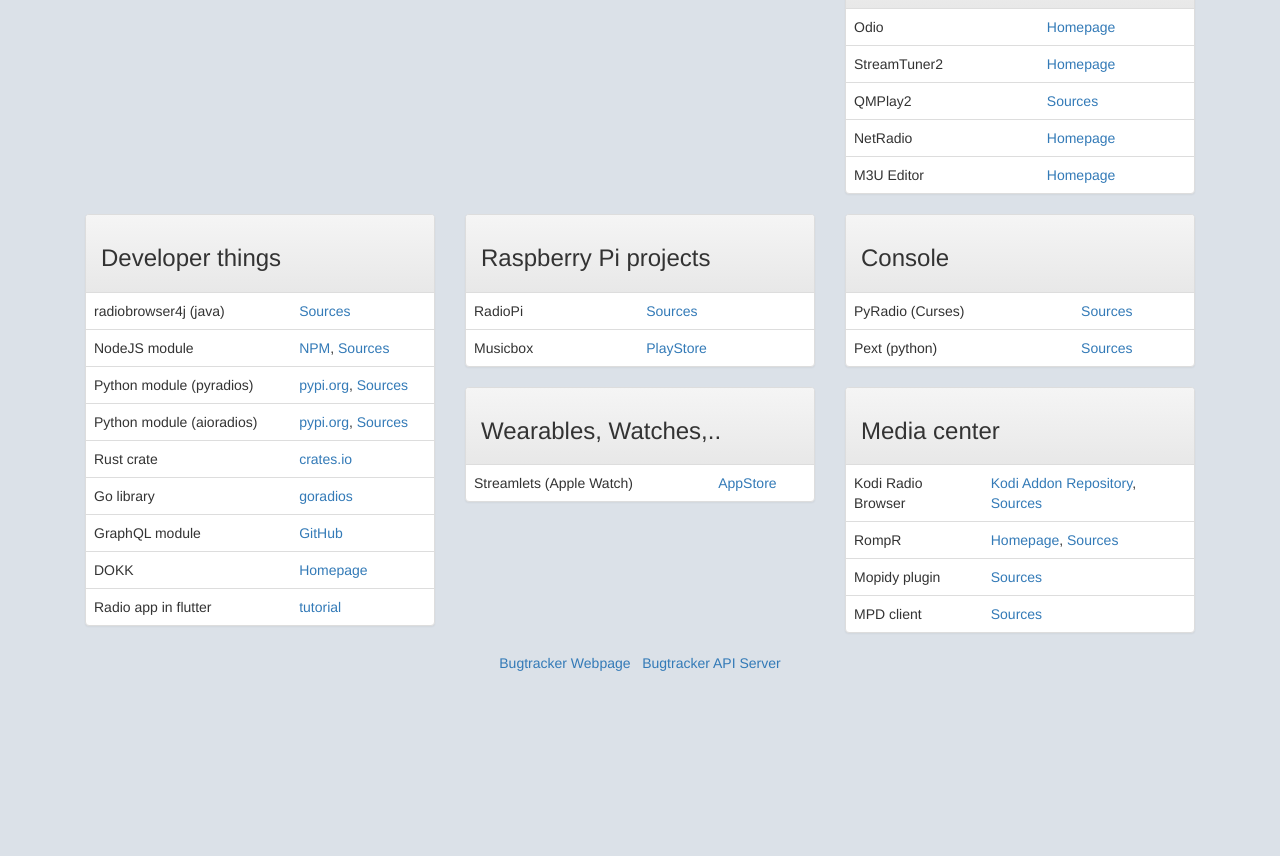
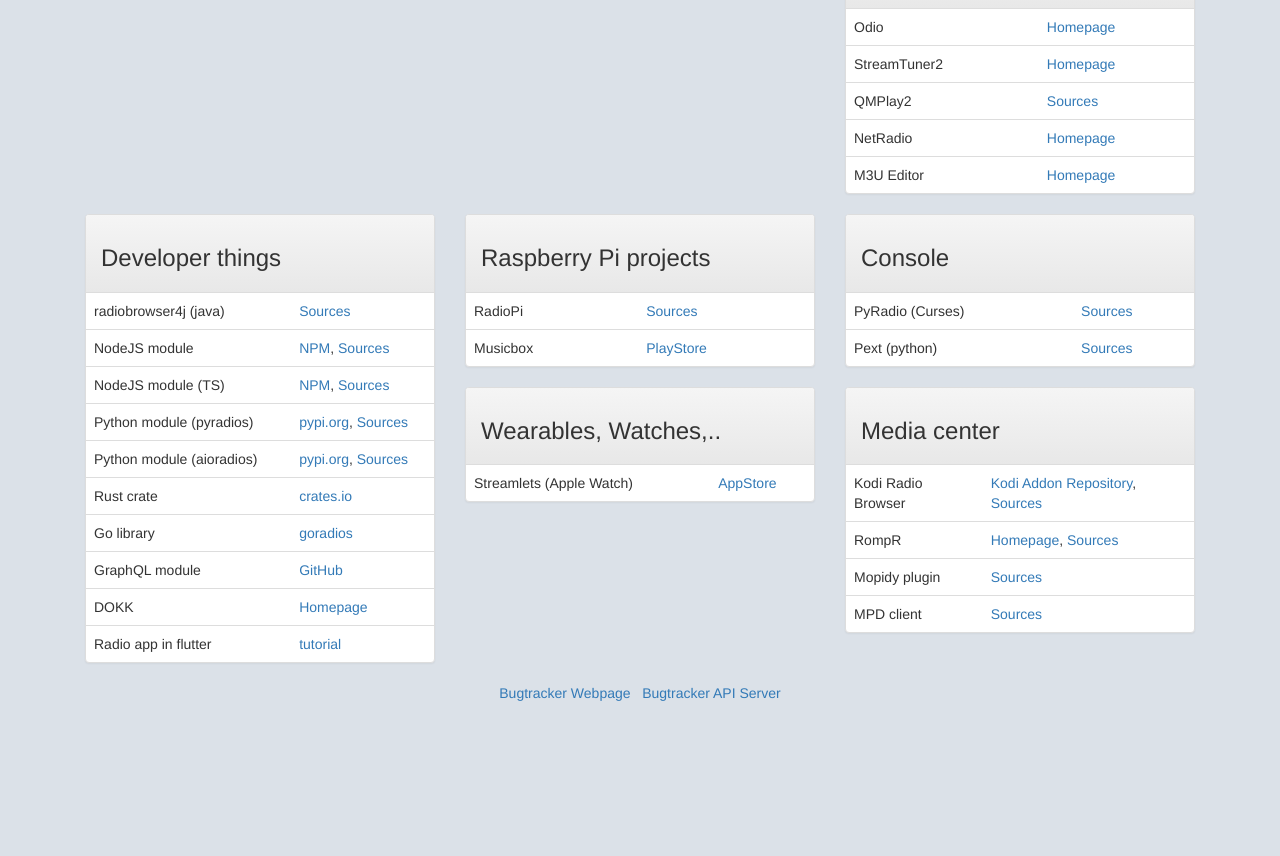
Before and after one commit to segler-alex/radiobrowser, a website: page index.html at #!/users in a window 1280 px wide. Shown: the part 1292-2148 px from the top of the page. Drawn offline with nearby package versions, Linux system fonts and the light colour scheme; some packages are replaced by stand-ins of ours; a script that the page names is missing.

Commit message:
added users

```diff
--- a/partials/users.html
+++ b/partials/users.html
@@ -406,6 +406,14 @@
                             </td>
                         </tr>
                         <tr>
+                            <td>NodeJS module (TS)</td>
+                            <td>
+                                <a href="https://www.npmjs.com/package/radio-browser-api">NPM</a>, <a
+                                    href="https://github.com/ivandotv/radio-browser-api">Sources</a>
+                            </td>
+                        </tr>
+
+                        <tr>
                             <td>Python module (pyradios)</td>
                             <td>
                                 <a href="https://pypi.org/project/pyradios/">pypi.org</a>, <a
```
Also changed, not shown: partials/info.html (+1 -4 lines).
